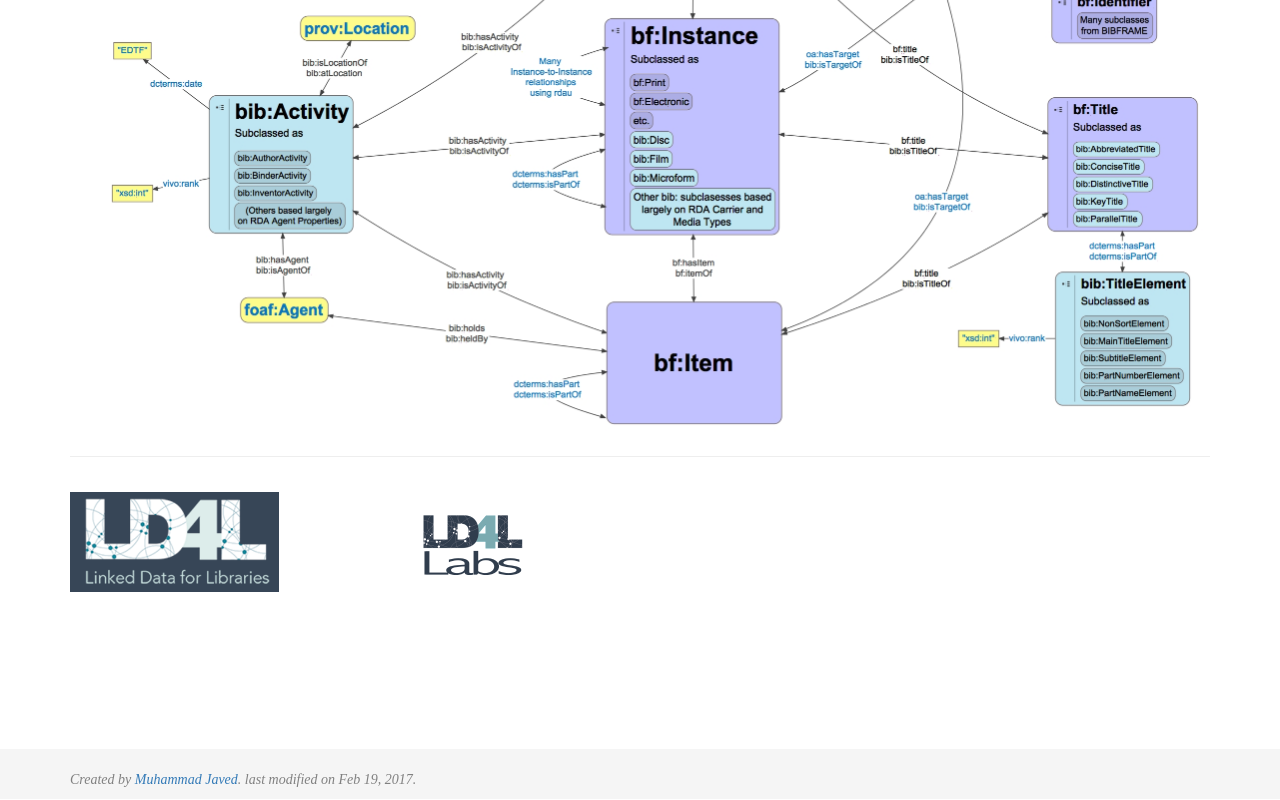
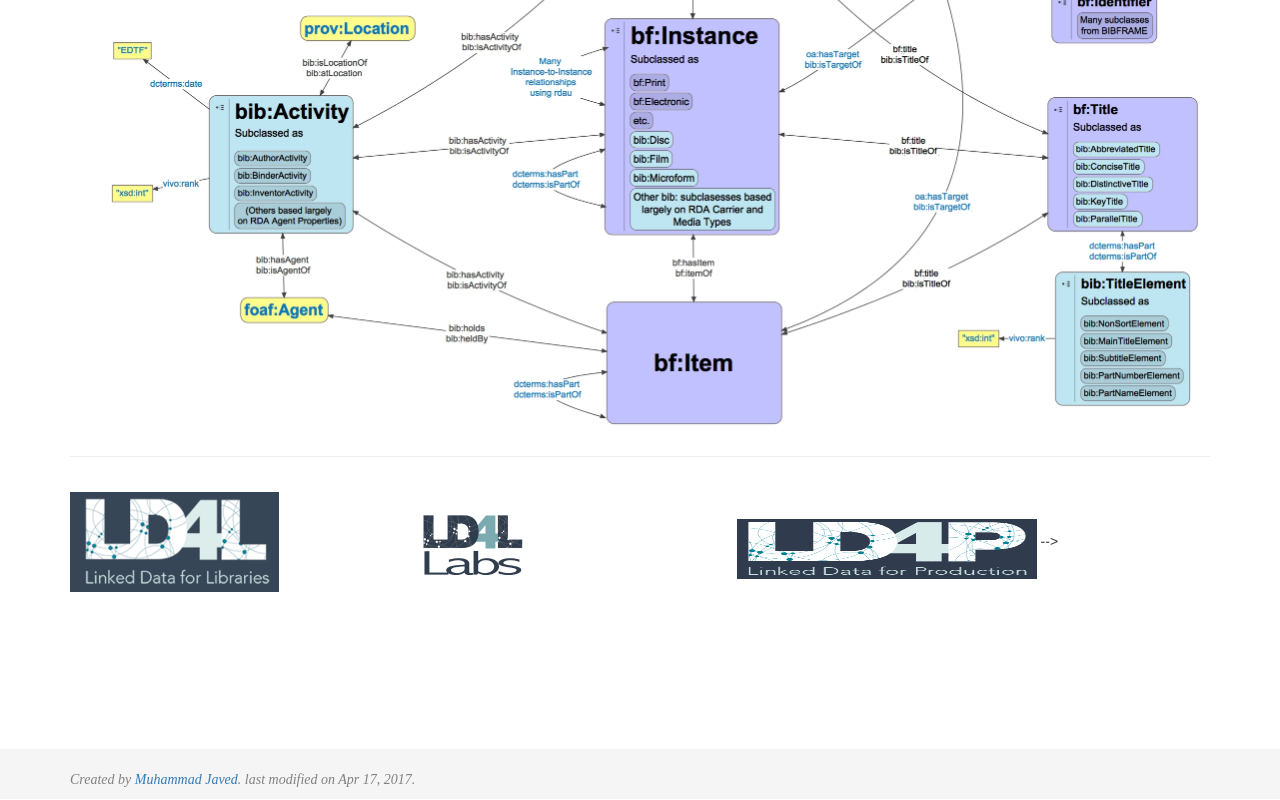
Before and after one commit to mjaved495/LD4LOntologyDoc, a plain HTML site: page docs/index.html in a window 1280 px wide. Shown: the part 664-1464 px from the top of the page. Drawn offline with nearby package versions, Linux system fonts and the light colour scheme; some packages are replaced by stand-ins of ours.

Commit message:
ld4p icon added.

```diff
--- a/docs/index.html
+++ b/docs/index.html
@@ -64,9 +64,9 @@
 
             <hr/>
             <p style="margin-top:2em;">
-             <a href="http://www.duraspace.org/"><img src="data/ld4l.png" height="100"></a>
+              <a href="https://www.ld4l.org/"><img src="data/ld4l.png" height="100"></a>
               <a href="https://www.ld4l.org/ld4l-labs/"><img style="margin-left:10em; margin-top:1em;" src="data/ld4llabs.png" height="100"></a>
-              <!--  <a href="http://www.openrif.org"><img style="margin-left:15em; margin-top:1em;" src="data/openrif.png" height="60" width="300"></a> -->
+              <a href="https://wiki.duraspace.org/pages/viewpage.action?pageId=74515029"><img style="margin-left:15em; margin-top:1em;" src="data/ld4p.png" height="60" width="300"></a> -->
             </p>
          </div>
          <div class="container" style="min-height:600px;margin-top:5em;" ng-show="designView">
@@ -233,7 +233,7 @@
                <p class="muted credit">
                   <font style="font-style: italic; font-family: Times New Roman, Times, serif;" color="#808080">Created by
                   <a href="http://orcid.org/0000-0001-9770-7640" target="_blank">Muhammad Javed</a>.
-                  last modified on Feb 19, 2017.
+                  last modified on Apr 17, 2017.
                   </font>
                </p>
             </div>
```
Also changed, not shown: docs/data/ld4p.png (added).
